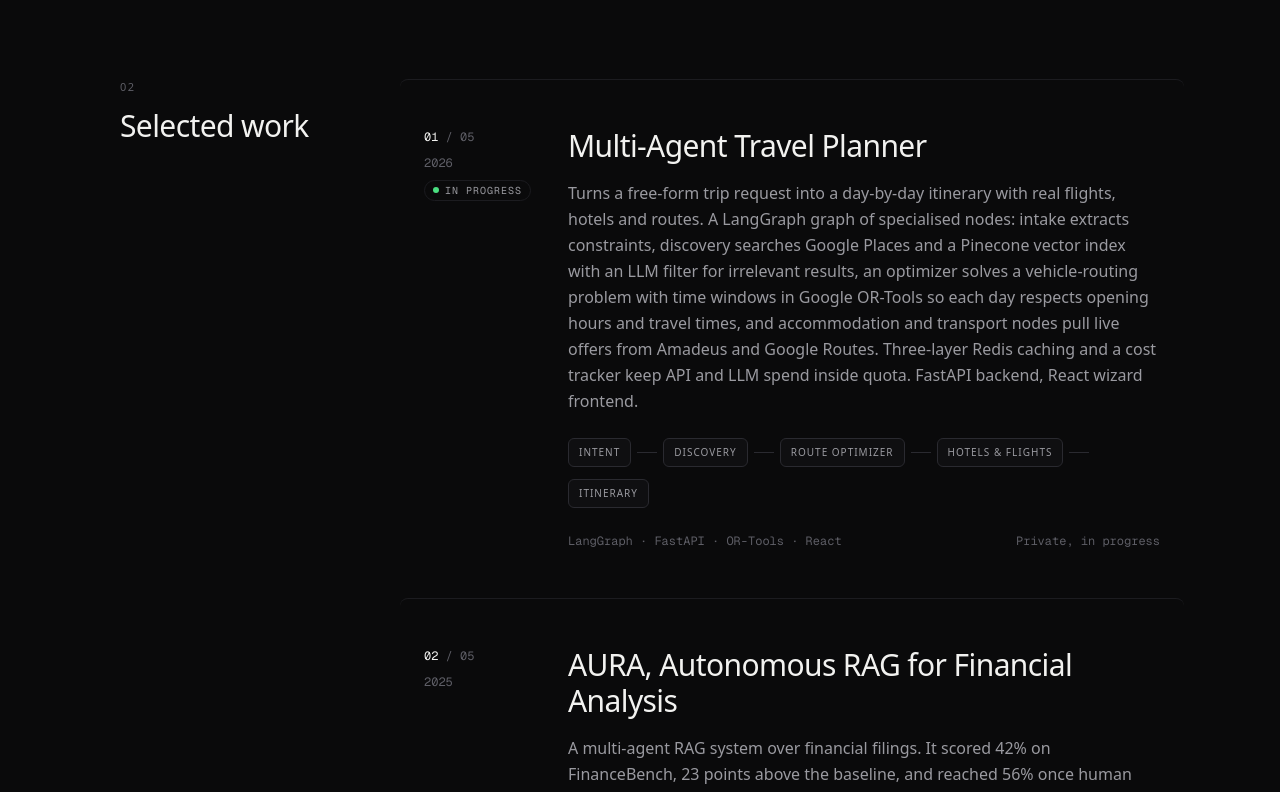
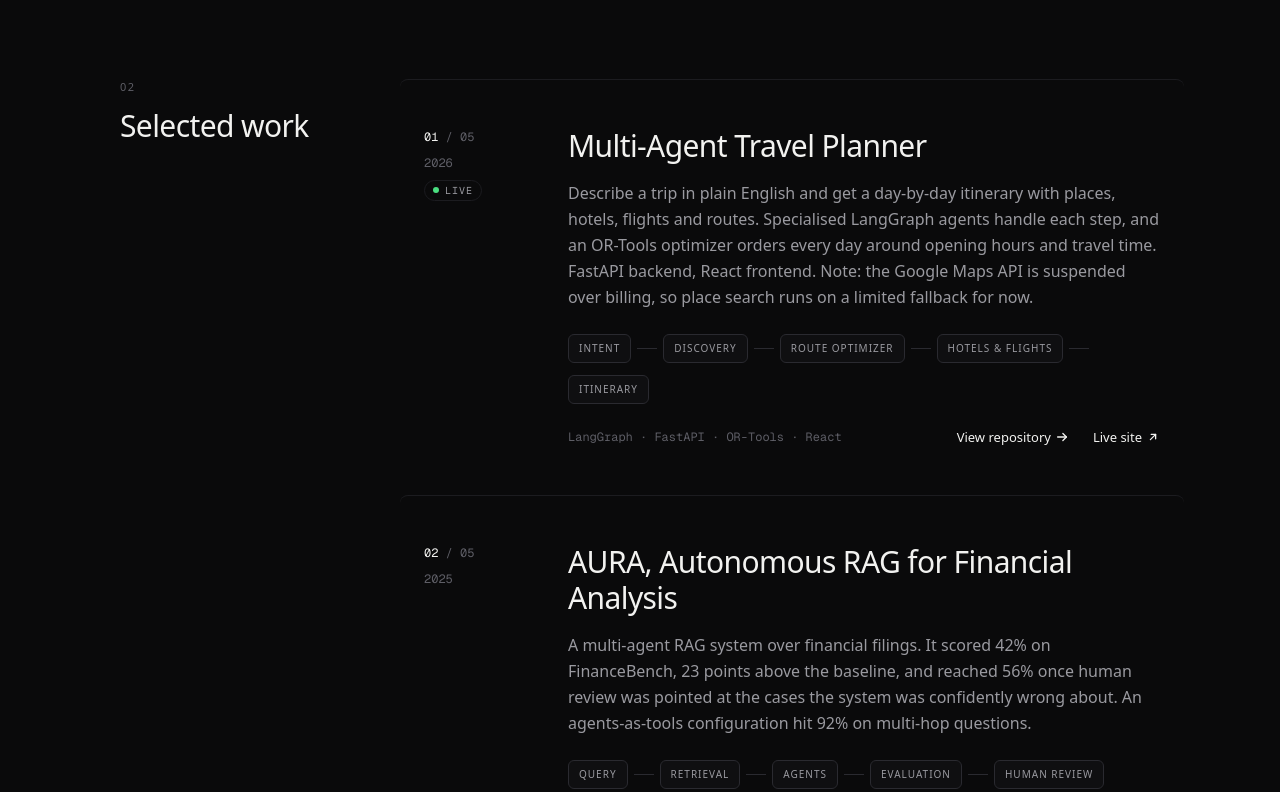
Before and after one commit to vaibhavdabas16/portfolio, a Next.js app: page / in a window 1280 px wide. Shown: the part 1474-2266 px from the top of the page. Built offline with nearby package versions, Linux system fonts and the light colour scheme.

Commit message:
content: travel planner is live; shorter description, note on the Maps API

```diff
--- a/src/data/portfolio.ts
+++ b/src/data/portfolio.ts
@@ -69,10 +69,12 @@ export const projects: Project[] = [
     slug: "travel-agent",
     name: "Multi-Agent Travel Planner",
     description:
-      "Turns a free-form trip request into a day-by-day itinerary with real flights, hotels and routes. A LangGraph graph of specialised nodes: intake extracts constraints, discovery searches Google Places and a Pinecone vector index with an LLM filter for irrelevant results, an optimizer solves a vehicle-routing problem with time windows in Google OR-Tools so each day respects opening hours and travel times, and accommodation and transport nodes pull live offers from Amadeus and Google Routes. Three-layer Redis caching and a cost tracker keep API and LLM spend inside quota. FastAPI backend, React wizard frontend.",
+      "Describe a trip in plain English and get a day-by-day itinerary with places, hotels, flights and routes. Specialised LangGraph agents handle each step, and an OR-Tools optimizer orders every day around opening hours and travel time. FastAPI backend, React frontend. Note: the Google Maps API is suspended over billing, so place search runs on a limited fallback for now.",
     tags: ["LangGraph", "FastAPI", "OR-Tools", "React"],
     year: "2026",
-    status: "In progress",
+    status: "Live",
+    link: "https://travel-agent-six-theta.vercel.app/",
+    repo: "https://github.com/vaibhavdabas16/TravelAgent",
     featured: true,
     pipeline: ["Intent", "Discovery", "Route optimizer", "Hotels & flights", "Itinerary"],
   },
```
